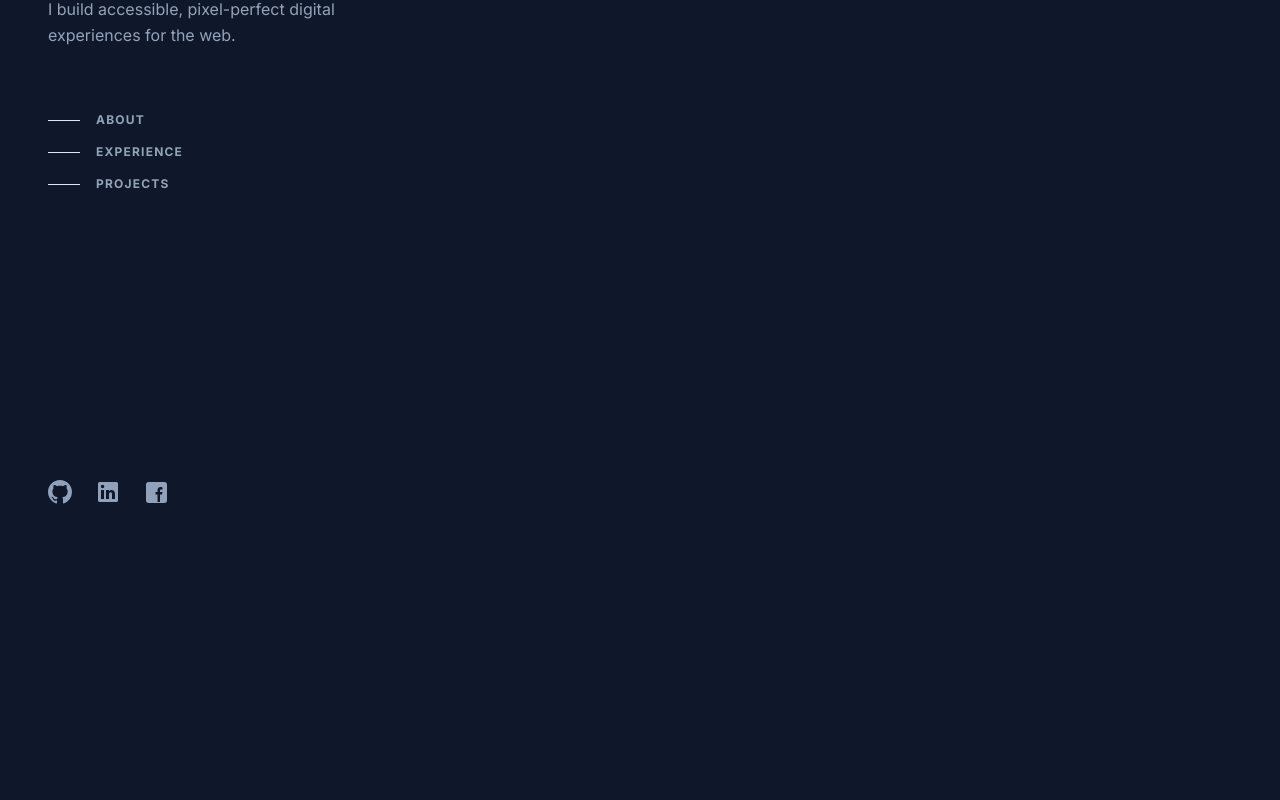
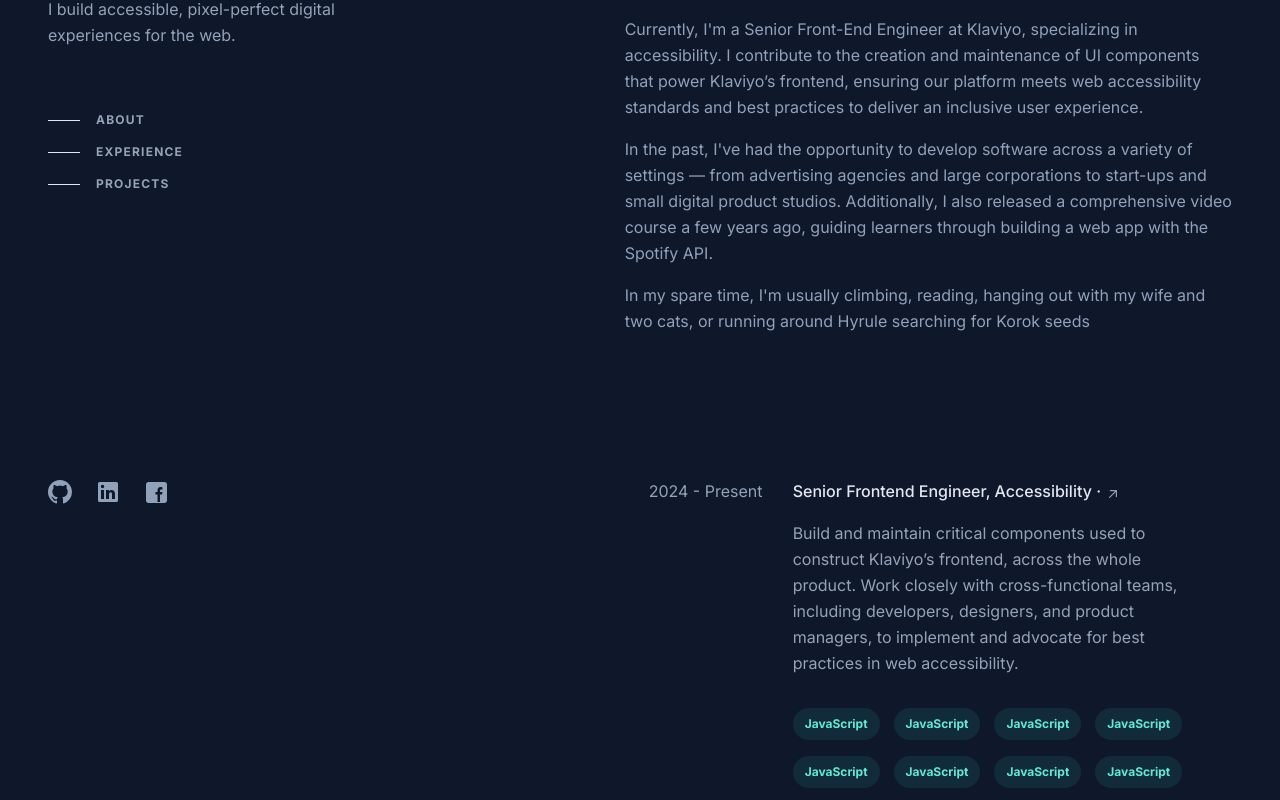
Before and after one commit to TranLamHuyB2017044/my-portfolio-nextjs, a Next.js app: page / in a window 1280 px wide. Shown: the part 200-1000 px from the top of the page. Before the commit the page ends 800 px from the top, so only its background shows below. Built offline with nearby package versions, Linux system fonts and the light colour scheme.

Commit message:
Add Objective and Project components to homepage

```diff
--- a/app/components/Header.tsx
+++ b/app/components/Header.tsx
@@ -3,7 +3,6 @@
 import GitHubIcon from './icons/GitHubIcon'
 import FacebookIcon from './icons/FaceBookIcon'
 import LinkedInIcon from './icons/LinkedInIcon'
-import { useState } from 'react';
 
 export default function Header() {
 
@@ -32,7 +31,7 @@
 
 
     return (
-        <header className='flex flex-col justify-between py-24 min-h-screen'>
+        <header className='flex flex-col justify-between py-24 h-screen lg:w-[48%] sticky top-0'>
             <div>
                 <section id='infomation'>
                     <h1 className="text-5xl font-bold text-base-1">
--- /dev/null
+++ b/app/components/Objective.tsx
@@ -0,0 +1,21 @@
+import React from 'react'
+
+export default function Objective() {
+    return (
+        <div>
+            <p className='mb-4'>
+                I’m a developer passionate about crafting accessible, pixel-perfect user interfaces that blend thoughtful design with robust engineering. My favorite work lies at the intersection of design and development, creating experiences that not only look great but are meticulously built for performance and usability.
+            </p>
+            <p className='mb-4'>
+                Currently, I&apos;m a Senior Front-End Engineer at Klaviyo, specializing in accessibility. I contribute to the creation and maintenance of UI components that power Klaviyo’s frontend, ensuring our platform meets web accessibility standards and best practices to deliver an inclusive user experience.
+            </p>
+            <p className='mb-4'>
+                In the past, I&apos;ve had the opportunity to develop software across a variety of settings — from advertising agencies and large corporations to start-ups and small digital product studios. Additionally, I also released a comprehensive video course a few years ago, guiding learners through building a web app with the Spotify API.
+            </p>
+            <p className='mb-4'>
+                In my spare time, I&apos;m usually climbing, reading, hanging out with my wife and two cats, or running around Hyrule searching for Korok seeds
+            </p>
+        </div>
+
+    )
+}
--- /dev/null
+++ b/app/components/Project.tsx
@@ -0,0 +1,85 @@
+import React from 'react'
+import ArrowIcon from './icons/ArrowIcon'
+
+export default function Project() {
+    return (
+        <div className="py-4 px-6 rounded-md my-12 lg:hover:shadow-[inset_0_1px_0_0_rgba(148,163,184,0.1)]
+    lg:hover:drop-shadow-lg lg:hover:bg-slate-800/50">
+
+            <a href='' className='flex items-start gap-4  curs group' target="_blank"
+                rel="noopener noreferrer"
+            >
+                <p className='text-base-2 min-w-32'>
+                    2024 - Present
+                </p>
+                <div className='flex flex-col gap-4 justify-start'>
+                    <div className="flex items-center">
+                        <h2 className='text-base-1 group-hover:text-base-3 duration-200 font-medium'>
+                            Senior Frontend Engineer, Accessibility ·
+                        </h2>
+                        <div className="group-hover:-translate-y-1 group-hover:translate-x-1 duration-200 group-hover:text-base-3">
+
+                            <ArrowIcon />
+                        </div>
+                    </div>
+                    <p className='text-base-2'>
+                        Build and maintain critical components used to construct Klaviyo’s frontend, across the whole product. Work closely with cross-functional teams, including developers, designers, and product managers, to implement and advocate for best practices in web accessibility.
+                    </p>
+                    <ul id='technologies' className='flex flex-wrap gap-2 mt-2'>
+                        <li className='mr-1.5 mt-2'>
+                            <div className='rounded-full text-base-3 bg-base-4 text-xs px-3 py-2 font-bold'>
+                                JavaScript
+                            </div>
+
+                        </li>
+                        <li className='mr-1.5 mt-2'>
+                            <div className='rounded-full text-base-3 bg-base-4 text-xs px-3 py-2 font-bold'>
+                                JavaScript
+                            </div>
+
+                        </li>
+                        <li className='mr-1.5 mt-2'>
+                            <div className='rounded-full text-base-3 bg-base-4 text-xs px-3 py-2 font-bold'>
+                                JavaScript
+                            </div>
+
+                        </li>
+                        <li className='mr-1.5 mt-2'>
+                            <div className='rounded-full text-base-3 bg-base-4 text-xs px-3 py-2 font-bold'>
+                                JavaScript
+                            </div>
+
+                        </li>
+                        <li className='mr-1.5 mt-2'>
+                            <div className='rounded-full text-base-3 bg-base-4 text-xs px-3 py-2 font-bold'>
+                                JavaScript
+                            </div>
+
+                        </li>
+                        <li className='mr-1.5 mt-2'>
+                            <div className='rounded-full text-base-3 bg-base-4 text-xs px-3 py-2 font-bold'>
+                                JavaScript
+                            </div>
+
+                        </li>
+                        <li className='mr-1.5 mt-2'>
+                            <div className='rounded-full text-base-3 bg-base-4 text-xs px-3 py-2 font-bold'>
+                                JavaScript
+                            </div>
+
+                        </li>
+                        <li className='mr-1.5 mt-2'>
+                            <div className='rounded-full text-base-3 bg-base-4 text-xs px-3 py-2 font-bold'>
+                                JavaScript
+                            </div>
+
+                        </li>
+
+                    </ul>
+                </div>
+            </a>
+        </div>
+
+
+    )
+}
--- /dev/null
+++ b/app/components/icons/ArrowIcon.tsx
@@ -0,0 +1,7 @@
+import React from 'react'
+
+export default function ArrowIcon() {
+    return (
+        <svg xmlns="http://www.w3.org/2000/svg" viewBox="0 0 20 20" fill="currentColor" className="inline-block h-4 w-4 shrink-0 transition-transform group-hover/link:-translate-y-1 group-hover/link:translate-x-1 group-focus-visible/link:-translate-y-1 group-focus-visible/link:translate-x-1 motion-reduce:transition-none ml-1 translate-y-px" aria-hidden="true"><path fillRule="evenodd" d="M5.22 14.78a.75.75 0 001.06 0l7.22-7.22v5.69a.75.75 0 001.5 0v-7.5a.75.75 0 00-.75-.75h-7.5a.75.75 0 000 1.5h5.69l-7.22 7.22a.75.75 0 000 1.06z" clipRule="evenodd"></path></svg>
+    )
+}
--- a/app/globals.css
+++ b/app/globals.css
@@ -5,6 +5,8 @@
   --foreground: #171717;
   --base-1: rgb(226, 232, 240);
   --base-2: rgb(148, 163, 184);
+  --base-3: rgb(94, 234, 212);
+  --base-4: rgba(45, 212, 191, 0.1);
 }
 
 @theme inline {
@@ -14,6 +16,8 @@
   --font-mono: var(--font-geist-mono);
   --color-base-1: var(--base-1);
   --color-base-2: var(--base-2);
+  --color-base-3: var(--base-3);
+  --color-base-4: var(--base-4);
 }
 
 @media (prefers-color-scheme: dark) {
--- a/app/page.tsx
+++ b/app/page.tsx
@@ -1,10 +1,26 @@
 import Header from "./components/Header";
+import Objective from "./components/Objective";
+import Project from "./components/Project";
 
 export default function Home() {
   return (
     <div className="mx-auto min-h-screen max-w-screen-xl px-6 py-12 font-sans md:px-12 md:py-16 lg:py-0">
       <div className="lg:flex lg:justify-between lg:gap-4">
-        <Header/>
+        <Header />
+        <main id="content" className="lg:w-[52%] mt-24">
+        <section id='about' className='mb-32 scroll-mt-16 lg:scroll-mt-24'>
+
+          <Objective />
+          </section>
+          <section id='projects' className='mb-16'>
+
+            <Project />
+            <Project />
+            <Project />
+            <Project />
+
+          </section>
+        </main>
       </div>
     </div>
   );
```
